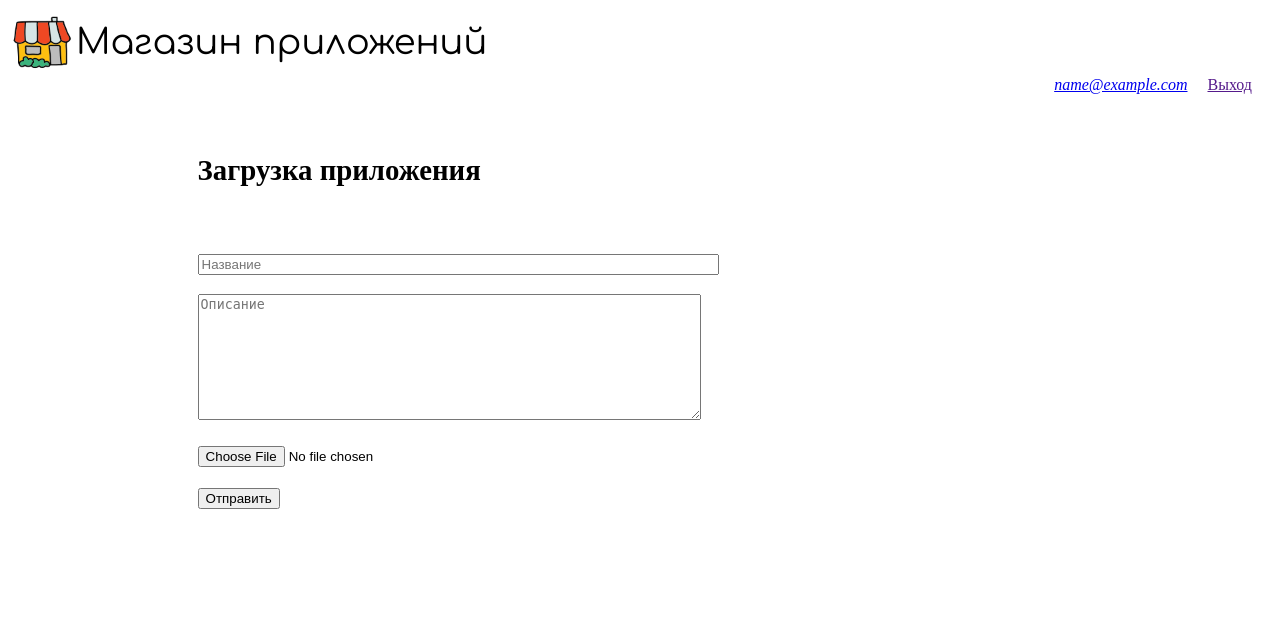
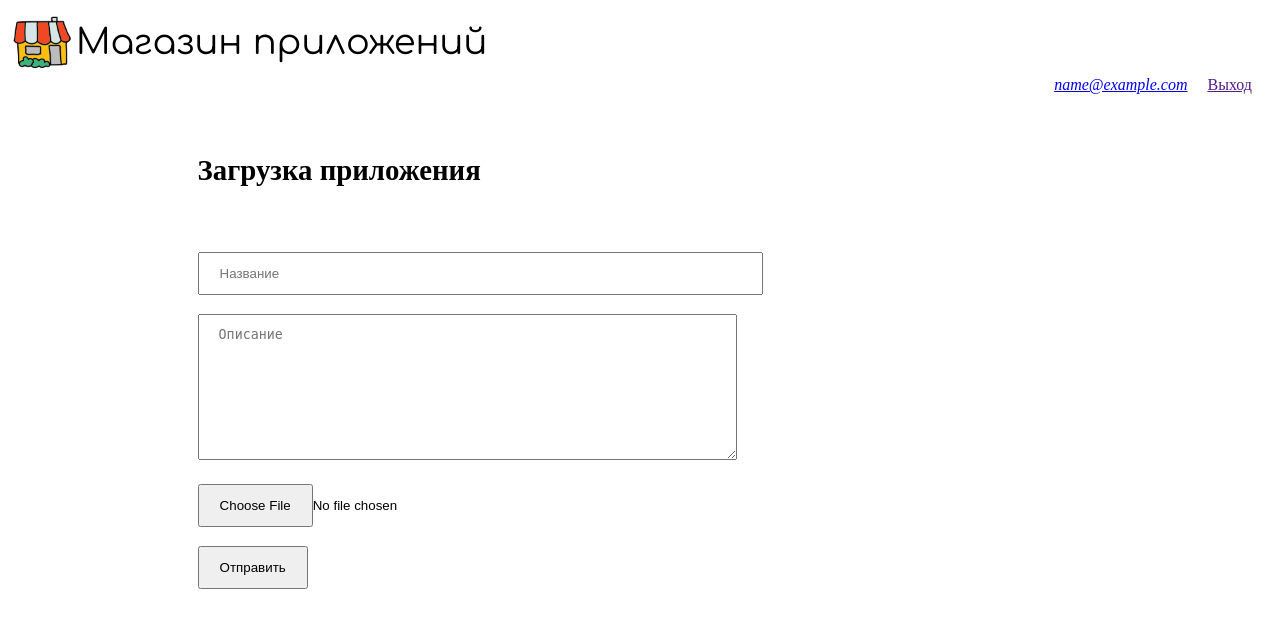
Before and after one commit to ahafizova/store, a Flask app: template templates/add_entry.html in a window 1280 px wide. Shown: the top 628 px of the page. Run offline with Flask 2, Linux system fonts and the light colour scheme; a user stored in the database is signed in; the template is opened without the code that fills it: most values are stand-ins (such as "Sample title", 1, 10 or a date in 2020).

Commit message:
2.2.1
Красивая форма для загрузки приложений

```diff
--- a/static/style.css
+++ b/static/style.css
@@ -48,7 +48,14 @@
     background: #eee;
 }
 
-/*.add-entry {}*/
+::-webkit-file-upload-button {
+    padding: 12px 20px;
+    margin: 0;
+}
+
+.add-entry-form {
+    padding: 12px 20px;
+}
 
 .entries {
     list-style: none;
--- a/templates/add_entry.html
+++ b/templates/add_entry.html
@@ -9,10 +9,12 @@
 
     <form action="{{ url_for('add_entry') }}" method=post class=add-entry id="add-entry" enctype=multipart/form-data>
         <div>
-            <p><input type="text" name="title" size=62 placeholder="Название" maxlength="63"></p>
-            <p><textarea name="text" rows=8 cols=60 placeholder="Описание" maxlength="1023"></textarea></p>
-            <p><input type="file" name="file"></p>
-            <p><input type="submit" name="action" value="Отправить"></p>
+            <p><input type="text" name="title" size=63 placeholder="Название" maxlength="63"
+                      class="add-entry-form"></p>
+            <p><textarea name="text" rows=8 cols=60 placeholder="Описание" maxlength="1023"
+                         class="add-entry-form"></textarea></p>
+            <input type="file" name="file">
+            <p><input type="submit" name="action" value="Отправить" class="add-entry-form"></p>
         </div>
     </form>
 {% endblock %}
```
Also changed, not shown: app.db.
